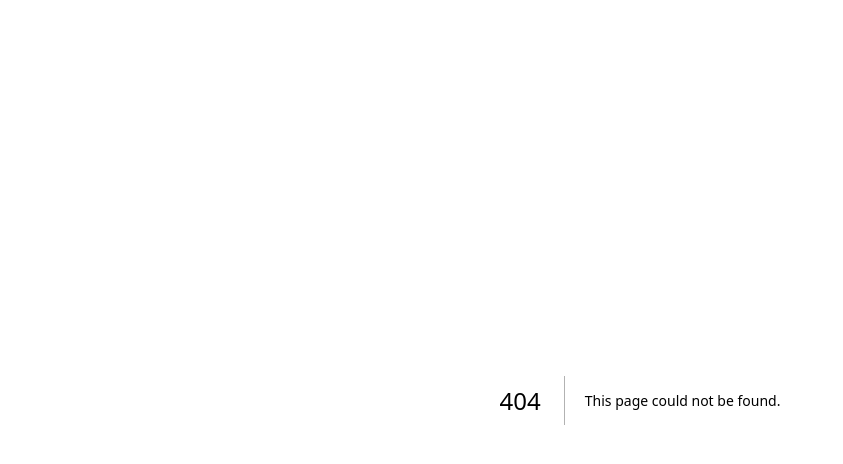
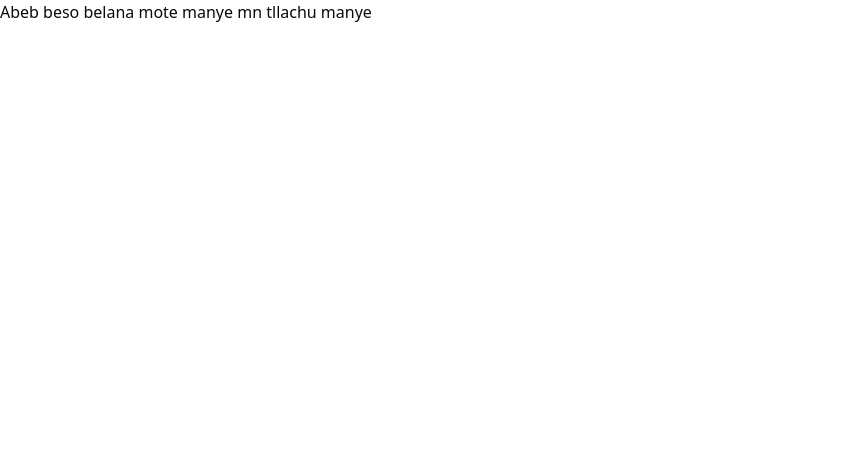
Before and after one commit to temupukki/house-rental, a Next.js app: page /dashboard/post in a window 1280 px wide. Before the commit this address had no page. Shown: the top 464 px of the page, without its empty margins (0-843 px from the left). Built offline with nearby package versions, Linux system fonts and the light colour scheme.

Commit message:
structure-dashboard

```diff
--- /dev/null
+++ b/app/dashboard/post/page.tsx
@@ -0,0 +1,8 @@
+"use client"
+export default function owner(){
+    return(
+        <div>
+            Abeb beso belana mote manye mn tllachu manye
+        </div>
+    )
+}
--- a/components/DashNavbar.tsx
+++ b/components/DashNavbar.tsx
@@ -174,7 +174,7 @@ export default function DashNavbar() {
             ))}
           </nav>
           <div className="hidden lg:flex items-center space-x-3">
-            <Link href="/dahsboard/post">
+            <Link href="/dashboard/post">
               <motion.p
                 animate={{ scale: [1, 1.06, 1.0] }}
                 transition={{
@@ -183,6 +183,11 @@ export default function DashNavbar() {
                   repeatType: "loop",
                   ease: "easeInOut",
                 }}
+                 whileHover={{
+                  scale: 1.12,
+                  transition: { duration: 0.2 },
+                }}
+                whileTap={{ scale: 0.6 }}
                 className={`${exo2.className} text-xl font-meduim mr-7 flex flex-row`}
               >
                 <Hotel className="mr-2" />
```
Also changed, not shown: app/dashboard/(main)/layout.tsx (renamed from app/dashboard/layout.tsx), app/dashboard/(main)/page.tsx (renamed from app/dashboard/page.tsx), app/dashboard/(main)/properties/page.tsx (renamed from app/dashboard/properties/page.tsx).
